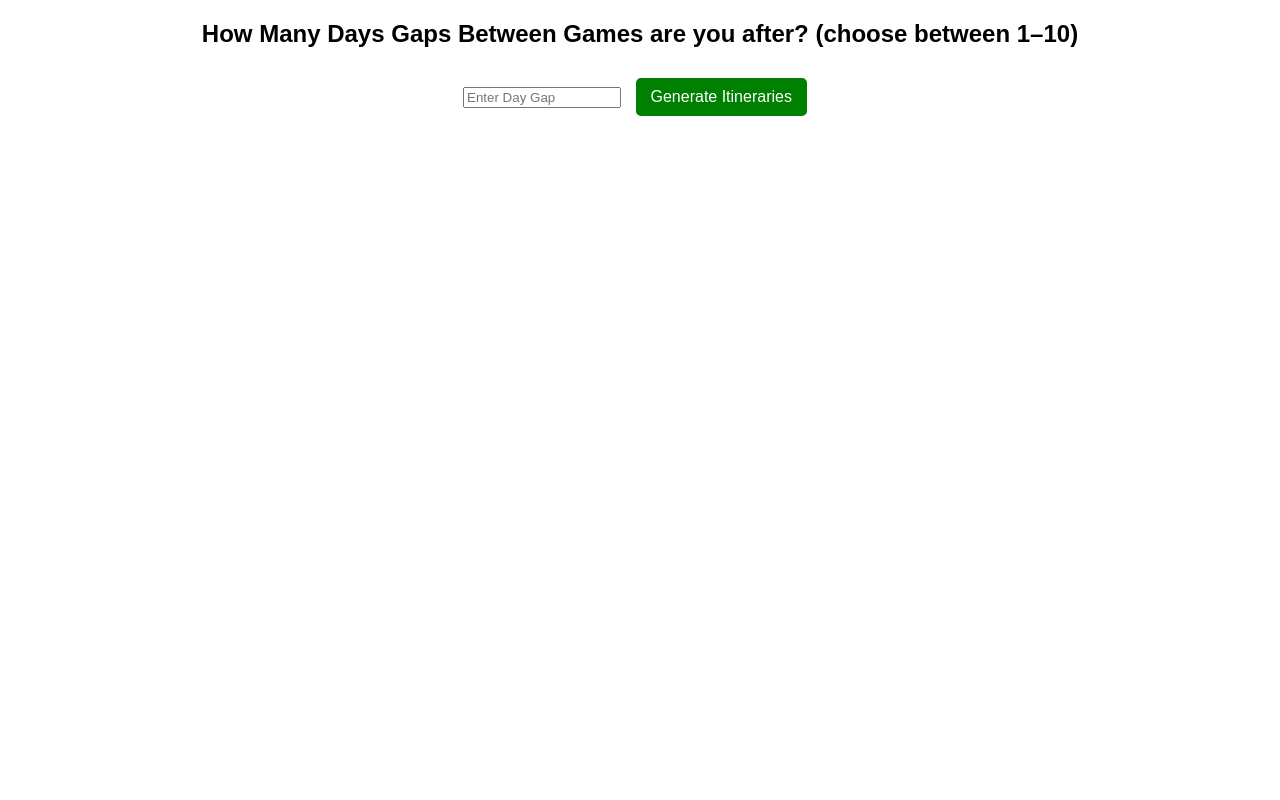
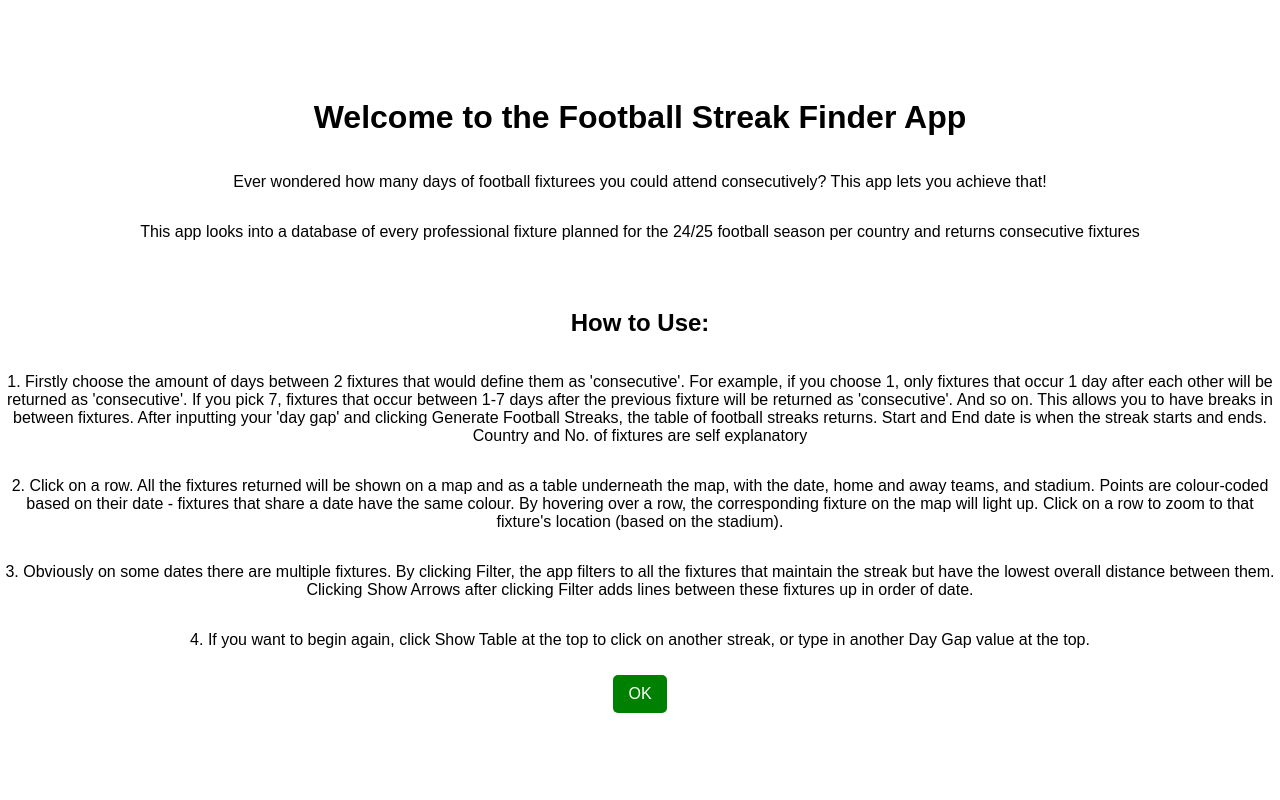
Before and after one commit to RoboCop32/20250727_StreaksWebsite_RENDER, a Flask app: page / in a window 1280 px wide. Run offline with Flask 2, Linux system fonts and the light colour scheme; parts of the project's set-up code (start-up, migrations or seed data) failed here and were passed over; some libraries are stand-ins or nearby versions.

Commit message:
just comiting in case anything was missed

```diff
--- a/app.py
+++ b/app.py
@@ -45,12 +45,11 @@ app.secret_key = os.urandom(24)
 # Database connection details - for RENDER
 local_db = "postgresql+psycopg2://postgres:yourpassword@localhost:5434/postgres"
 
-# Use DATABASE_URL from Render if available
+# Use DATABASE_URL from Render if available. Comment below out if using locally...
 db_url = os.environ.get("DATABASE_URL", local_db)
 engine1 = create_engine(db_url)
-engine1 = create_engine(signin_info)
 
-main_table_name = "fixtures_stadium_join_2425_20250222"
+main_table_name = "fixtures_stadium_combined_20250830"
 
 show_lines = True  # Default: Show arrows
 
--- a/templates/index.html
+++ b/templates/index.html
@@ -48,39 +48,86 @@
         #filtered-table-section {
             display: none;
         }
+		#welcome-screen {
+		  transition: opacity 4s ease;
+		}
+		#welcome-screen.hidden {
+		  opacity: 0;
+		  pointer-events: none;
+		}
     </style>
 </head>
 <body>
-    <h2>How Many Days Gaps Between Games are you after? (choose between 1–10)</h2>
+
+	<div id="welcome-screen" style="position: fixed; z-index: 9999; top: 0; left: 0; width: 100%; height: 100%; background: white; display: flex; align-items: center; justify-content: center; flex-direction: column;" hidden>
+	  <h1>Welcome to the Football Streak Finder App</h1>
+	  <p>Ever wondered how many days of football fixturees you could attend consecutively? This app lets you achieve that!</p>
+	  <p>This app looks into a database of every professional fixture planned for the 24/25 football season per country and returns consecutive fixtures</p>
+	  <p></p>
+	  <h2>How to Use:</h2>
+	  <p>1. Firstly choose the amount of days between 2 fixtures that would define them as 'consecutive'.
+	  For example, if you choose 1, only fixtures that occur 1 day after each other will be returned as 'consecutive'.
+	  If you pick 7, fixtures that occur between 1-7 days after the previous fixture will be returned as 'consecutive'. And so on. This allows you to have breaks in between fixtures.
+	  After inputting your 'day gap' and clicking Generate Football Streaks, the table of football streaks returns.
+	  Start and End date is when the streak starts and ends. Country and No. of fixtures are self explanatory</p>
+	  <p>2. Click on a row. All the fixtures returned will be shown on a map and as a table underneath the map, with the date, home and away teams, and stadium.
+	  Points are colour-coded based on their date - fixtures that share a date have the same colour.
+	  By hovering over a row, the corresponding fixture on the map will light up. Click on a row to zoom to that fixture's location (based on the stadium).</p>
+	  <p>3. Obviously on some dates there are multiple fixtures. By clicking Filter, the app filters to all the fixtures that maintain the streak but have the lowest overall distance between them.
+	  Clicking Show Arrows after clicking Filter adds lines between these fixtures up in order of date.</p>
+	  <p>4. If you want to begin again, click Show Table at the top to click on another streak, or type in another Day Gap value at the top.</p>
+	  <button onclick="hideWelcome()">OK</button>
+	</div>
+
+
+
+    <h2>Choose the amount of days between 2 fixtures that would define them as 'consecutive': (choose between 1–10)</h2>
     <form method="POST">
         <input type="number" name="streak_gap" required min="1" max="10" placeholder="Enter Day Gap" style="width: 150px;">
-        <button type="submit">Generate Itineraries</button>
+        <button type="submit">Generate Football Streaks!</button>
+
     </form>
 
+	<button onclick="showWelcomeAgain()" style="
+	  position: fixed;
+	  top: 10px;
+	  left: 10px;
+	  margin: 10px;
+	  padding: 10px 15px;
+	  font-size: 16px;
+	  background-color: green;
+	  color: white;
+	  border: none;
+	  border-radius: 5px;
+	">
+	  i
+	</button>
     {% if streak_shown %}
-    <div id="controls">
-        <button onclick="toggleVisibility('data-table-container')">Show/Hide Streak Table</button>
-        <button onclick="toggleVisibility('filtered-table-section')">Show/Hide Filtered Matches</button>
-        <button id="filter-btn">Filter</button>
-        <button id="toggle-lines-btn" style="display:none">Show Arrows</button>
-    </div>
+
+
 
     <div id="data-table-container">
         <table id="data-table">
             <thead>
+			<tr>
+				<th colspan="5">
+					<button id="toggle-table-btn">▼ Hide Table</button>
+				</th>
+			</tr>
                 <tr>
-                    <th>Start Date</th>
-                    <th>End Date</th>
-                    <th>Country</th>
-                    <th>Number of Matches</th>
+					<th>Country</th>
+                    <th>Start Date of Streak</th>
+                    <th>End Date of Streak</th>
+                    <th>Number of fixturees in Streak</th>
                 </tr>
             </thead>
             <tbody>
                 {% for row in df_data %}
-                <tr data-streak-id="{{ row.Streak_ID }}">
-                    <td>{{ row.interval_start_date }}</td>
+
+                <tr onclick="toggleVisibility(document.querySelector('#data-table tbody'))" data-streak-id="{{ row.Streak_ID }}">
+                    <td>{{ row.streak_country }}</td>
+					<td>{{ row.interval_start_date }}</td>
                     <td>{{ row.interval_end_date }}</td>
-                    <td>{{ row.streak_country }}</td>
                     <td>{{ row.day_interval }}</td>
                 </tr>
                 {% endfor %}
@@ -90,15 +137,20 @@
 
     <div class="map-container"></div>
 
+	<div id="controls">
+        <button id="filter-btn">Filter</button>
+        <button id="toggle-lines-btn" style="display:none">Show Arrows</button>
+    </div>
+
     <div id="filtered-table-section">
         <h3>Filtered Fixtures</h3>
         <table id="filtered-data-table">
             <thead>
                 <tr>
-                    <th>Date</th>
-                    <th>Home</th>
-                    <th>Away</th>
-                    <th>Stadium</th>
+                    <th>Date of Fixture</th>
+                    <th>Home Team</th>
+                    <th>Away Team</th>
+                    <th>fixture Stadium</th>
                 </tr>
             </thead>
             <tbody></tbody>
@@ -107,9 +159,25 @@
     {% endif %}
 
     <script>
-    function toggleVisibility(id) {
-        const el = document.getElementById(id);
+
+	function hideWelcome() {
+	  const welcome = document.getElementById("welcome-screen");
+	  welcome.style.display = "none";
+	  welcome.setAttribute("hidden", true);
+	  sessionStorage.setItem("welcomeShown", "true");
+	}
+
+	function showWelcomeAgain() {
+	const welcome = document.getElementById("welcome-screen");
+	welcome.style.display = "flex";
+	}
+
+    function toggleVisibility(el) {
+
+		console.log(el)
         if (el) el.style.display = (el.style.display === 'none') ? 'block' : 'none';
+		console.log(el.style.display )
+		document.getElementById("toggle-table-btn").textContent = "▲ Show Table"
     }
 
     function haversine(lat1, lon1, lat2, lon2) {
@@ -206,12 +274,30 @@
             row.addEventListener("click", () => {
                 const marker = markers[id];
                 if (marker) {
+					console.log(marker)
                     marker.openPopup();
                     map.setView(marker.getLatLng(), 10, { animate: true });
                 }
             });
         });
     }
+
+		//welcome screen
+	document.addEventListener("DOMContentLoaded", () => {
+	  const welcome = document.getElementById("welcome-screen");
+	  const alreadyShown = sessionStorage.getItem("welcomeShown");
+	  console.log("SessionStorage says welcomeShown:", alreadyShown);
+
+	  if (alreadyShown === "true") {
+		welcome.setAttribute("hidden", true);
+		welcome.style.display = "none";
+	  } else {
+		welcome.removeAttribute("hidden");
+		welcome.style.display = "flex";
+	  }
+	});
+
+
 
     document.addEventListener("DOMContentLoaded", () => {
         document.querySelectorAll("#data-table tbody tr").forEach(tr => {
@@ -230,10 +316,12 @@
                         tr.dataset.lon = row.longitude;
                         tr.innerHTML = `<td>${row.date}</td><td>${row.home}</td><td>${row.away}</td><td>${row["Stadium Name"]}</td>`;
                         tbody.appendChild(tr);
+
                     });
 
                     renderMap(originalData);
                     document.getElementById("filtered-table-section").style.display = 'block';
+
                 });
             });
         });
@@ -265,6 +353,23 @@
             renderMap(showFiltered ? filteredData : originalData);
         });
     });
+
+	//show/hide Table
+	const toggleTableBtn = document.getElementById("toggle-table-btn");
+    const tableBody = document.querySelector("#data-table tbody"); //so this is the name of our table
+
+    // Toggle table visibility when the button is clicked
+    toggleTableBtn.addEventListener("click", function () {
+        if (tableBody.style.display === "none") {
+            tableBody.style.display = "table-row-group"; // Show table
+            toggleTableBtn.textContent = "▼ Hide Table";
+        } else {
+            tableBody.style.display = "none"; // Hide table
+            toggleTableBtn.textContent = "▲ Show Table";
+        }
+    });
+
+
     </script>
 </body>
 </html>
```
